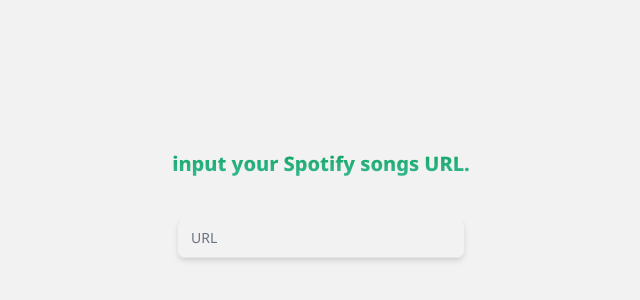
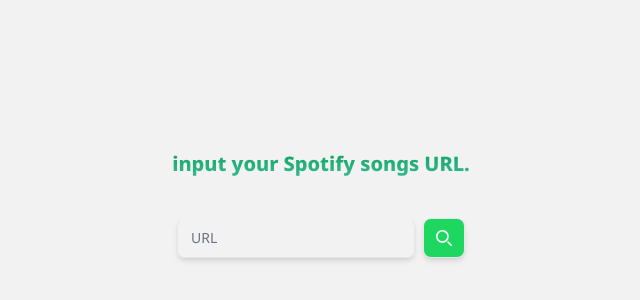
Before and after one commit to itku3/title-copy, a Next.js app: page / in a window 1280 px wide. Shown: the part 176-476 px from the top of the page, without its empty margins (319-959 px from the left). Built offline with nearby package versions, Linux system fonts and the light colour scheme.

Commit message:
fix : main 페이지 버튼 추가 및 수정

```diff
--- a/app/components/Info.tsx
+++ b/app/components/Info.tsx
@@ -15,7 +15,7 @@
         <>
             {title && artist && imgURL && (
                 <div className='shadow-xl border p-5 m-5 flex flex-col justify-center items-center'>
-                <Image className='mb-5 shadow-md' src={imgURL} alt="설명" width={300} height={300}/>
+                <Image onContextMenu={e=> e.preventDefault()} className='mb-5 shadow-md' src={imgURL} alt="설명" width={300} height={300}/>
                 <CopyToClipboard
                     text={info}
                     onCopy={() => alert("copyed. "+info)}
--- a/app/components/InputLink.tsx
+++ b/app/components/InputLink.tsx
@@ -11,22 +11,31 @@
   const activeEnter = (e: any) => {
     if(e.key === "Enter") {
       e.preventDefault();
-      onFetchTitle(inputText)
+      onFetchTitle(inputText);
     }
+  }
+  const buttonClickHandle = (e: any) => {
+    e.preventDefault();
+    onFetchTitle(inputText);
   }
 
   return (
   <div className="w-72 m-10 items-center content-center justify-center flex">
-  <div className="relative w-full min-w-[200px] h-10">
+  <div className="relative w-full min-w-[200px] h-10 flex flex-row">
     <input
       onChange={(e) => setInputText(e.target.value)}
       onKeyDown={(e) => activeEnter(e)}
-      className="shadow-md peer w-full h-full bg-transparent text-blue-gray-700 font-sans font-normal focus:outline-0 disabled:bg-blue-gray-50 disabled:border-0 transition-all placeholder-shown:border placeholder-shown:border-blue-gray-200 placeholder-shown:border-t-blue-gray-200 border focus:border-2 border-t-transparent focus:border-t-transparent text-sm px-3 py-2.5 rounded-lg border-blue-gray-200 focus:border-gray-900"
+      className="shadow-md peer w-full h-full bg-transparent text-blue-gray-700 font-sans font-normal focus:outline-0 disabled:bg-blue-gray-50 disabled:border-0 transition-all placeholder-shown:border placeholder-shown:border-blue-gray-200 placeholder-shown:border-t-blue-gray-200 border focus:border-2 border-t-transparent focus:border-t-transparent text-sm px-3 py-2.5 rounded-lg border-blue-gray-200 focus:border-sky-300"
       placeholder=" " />
     <label
-      className="flex w-full h-full select-none pointer-events-none absolute left-0 font-normal !overflow-visible truncate peer-placeholder-shown:text-blue-gray-500 leading-tight peer-focus:leading-tight peer-disabled:text-transparent peer-disabled:peer-placeholder-shown:text-blue-gray-500 transition-all -top-1.5 peer-placeholder-shown:text-sm text-[11px] peer-focus:text-[11px] before:content[' '] before:block before:box-border before:w-2.5 before:h-1.5 before:mt-[6.5px] before:mr-1 peer-placeholder-shown:before:border-transparent before:rounded-tl-md before:border-t peer-focus:before:border-t-2 before:border-l peer-focus:before:border-l-2 before:pointer-events-none before:transition-all peer-disabled:before:border-transparent after:content[' '] after:block after:flex-grow after:box-border after:w-2.5 after:h-1.5 after:mt-[6.5px] after:ml-1 peer-placeholder-shown:after:border-transparent after:rounded-tr-md after:border-t peer-focus:after:border-t-2 after:border-r peer-focus:after:border-r-2 after:pointer-events-none after:transition-all peer-disabled:after:border-transparent peer-placeholder-shown:leading-[3.75] text-gray-500 peer-focus:text-gray-900 before:border-blue-gray-200 peer-focus:before:!border-gray-900 after:border-blue-gray-200 peer-focus:after:!border-gray-900">URL
+      className="flex w-full h-full select-none pointer-events-none absolute left-0 font-normal !overflow-visible truncate peer-placeholder-shown:text-blue-gray-500 leading-tight peer-focus:leading-tight peer-disabled:text-transparent peer-disabled:peer-placeholder-shown:text-blue-gray-500 transition-all -top-1.5 peer-placeholder-shown:text-sm text-[11px] peer-focus:text-[11px] before:content[' '] before:block before:box-border before:w-2.5 before:h-1.5 before:mt-[6.5px] before:mr-1 peer-placeholder-shown:before:border-transparent before:rounded-tl-md before:border-t peer-focus:before:border-t-2 before:border-l peer-focus:before:border-l-2 before:pointer-events-none before:transition-all peer-disabled:before:border-transparent after:content[' '] after:block after:flex-grow after:box-border after:w-2.5 after:h-1.5 after:mt-[6.5px] after:ml-1 peer-placeholder-shown:after:border-transparent after:rounded-tr-md after:border-t peer-focus:after:border-t-2 after:border-r peer-focus:after:border-r-2 after:pointer-events-none after:transition-all peer-disabled:after:border-transparent peer-placeholder-shown:leading-[3.75] text-gray-500 peer-focus:text-gray-900 before:border-blue-gray-200 peer-focus:before:!border-sky-300 after:border-blue-gray-200 peer-focus:after:!border-sky-300">URL
     </label>
   </div>
+  <button type="button" className="h-10 shadow-md peer items-center py-2.5 px-3 ms-2 text-white bg-[#1ED760] rounded-lg border focus:border-green-950" onClick={buttonClickHandle}>
+        <svg className="w-4 h-4" aria-hidden="true" xmlns="http://www.w3.org/2000/svg" fill="none" viewBox="0 0 20 20">
+            <path stroke="currentColor" stroke-linecap="round" stroke-linejoin="round" stroke-width="2" d="m19 19-4-4m0-7A7 7 0 1 1 1 8a7 7 0 0 1 14 0Z"/>
+        </svg>
+    </button>
 </div>
   )
 }
--- a/app/layout.tsx
+++ b/app/layout.tsx
@@ -6,8 +6,8 @@
 const NotoSans = Noto_Sans({subsets:["latin"]})
 
 export const metadata: Metadata = {
-  title: "Create Next App",
-  description: "Generated by create next app",
+  title: "Spotify info Copy",
+  description: "Put in Spotify songs url",
 };
 
 export default function RootLayout({
--- a/app/page.tsx
+++ b/app/page.tsx
@@ -25,8 +25,9 @@
   return (
     <main>
       <div className="w-screen h-screen flex flex-col content-center items-center justify-center bg-[#F2F2F2]">
-    {title && artist && imgURL ? <Info title={title} artist={artist} imgURL={imgURL}/>:<h1 className=" font-extrabold text-transparent text-xl bg-clip-text bg-gradient-to-t from-[#3cba92] to-[#0ba360] text-center">input your Spotify songs URL.</h1>
-}
+      {
+        title && artist && imgURL ? <Info title={title} artist={artist} imgURL={imgURL}/>:<h1 className=" font-extrabold text-transparent text-xl bg-clip-text bg-gradient-to-t from-[#3cba92] to-[#0ba360] text-center">input your Spotify songs URL.</h1>
+      }
         <InputLink onFetchTitle={fetchTitle} />
       </div>
     </main>
```
